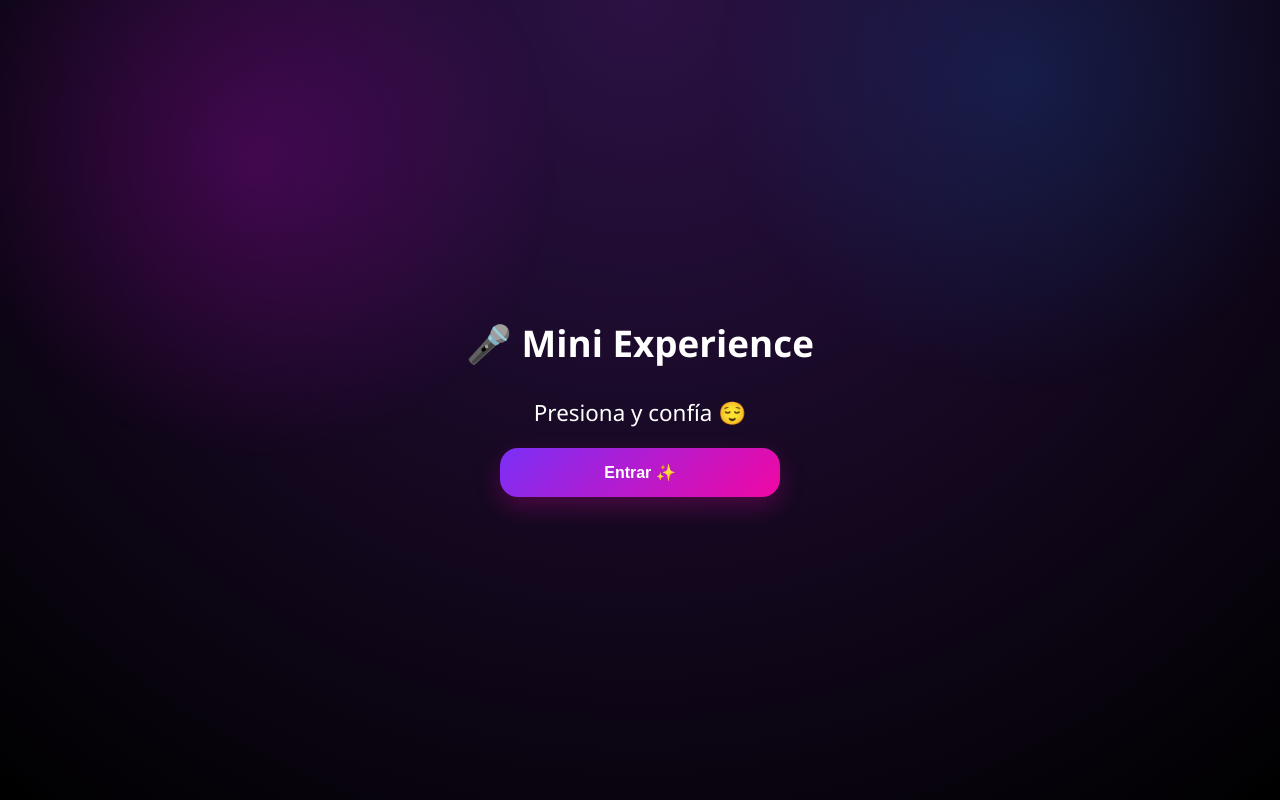
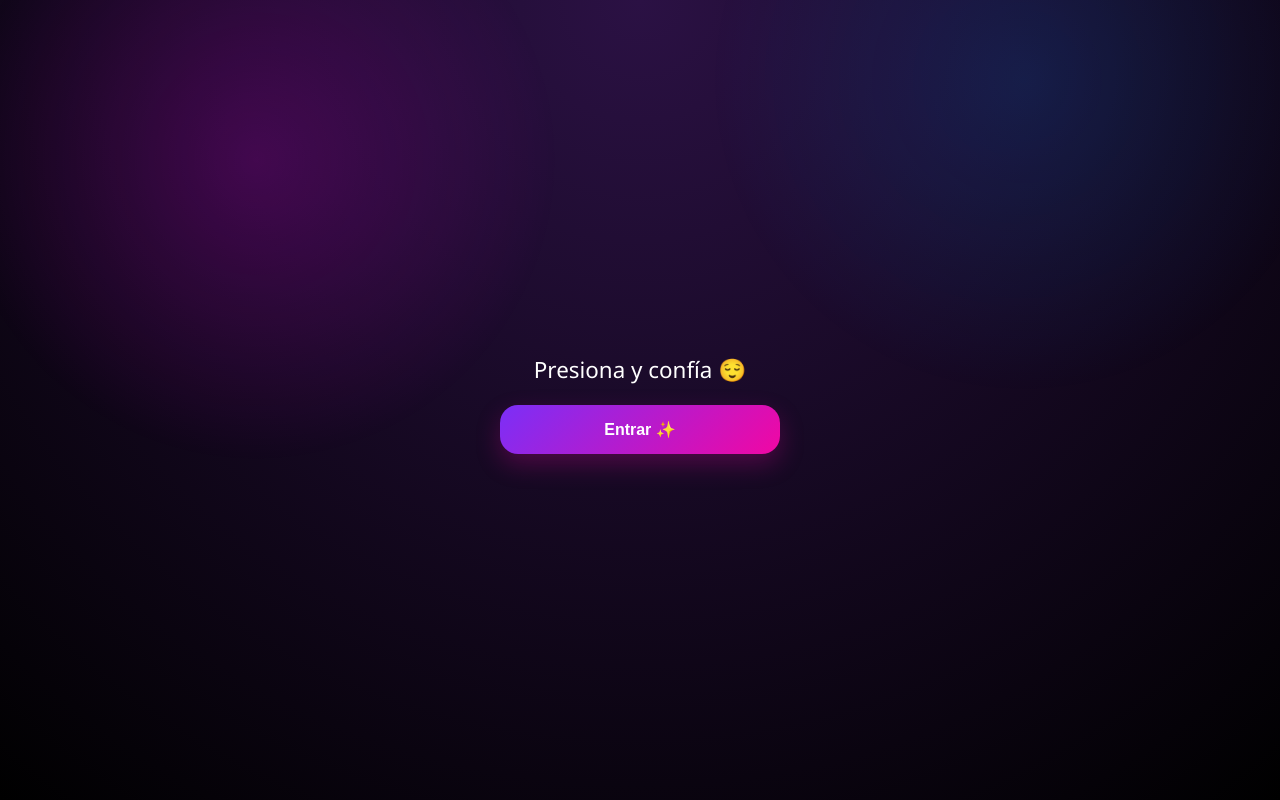
Before and after one commit to manueltapia97/cumplee, a plain HTML site: page index.html in a window 1280 px wide. Drawn offline with Linux system fonts and the light colour scheme.

Commit message:
index.html

```diff
--- a/index.html
+++ b/index.html
@@ -4,7 +4,7 @@
 <meta charset="UTF-8">
 <meta name="viewport" content="width=device-width, initial-scale=1.0">
 
-<title>🎤 Mini Experience</title>
+<title>🎤 Presiona y confía</title>
 
 <style>
 
@@ -172,7 +172,6 @@ img{
 </audio>
 
 <div class="container" id="app">
-  <h1>🎤 Mini Experience</h1>
   <h2>Presiona y confía 😌</h2>
 
   <button onclick="start()">
```
